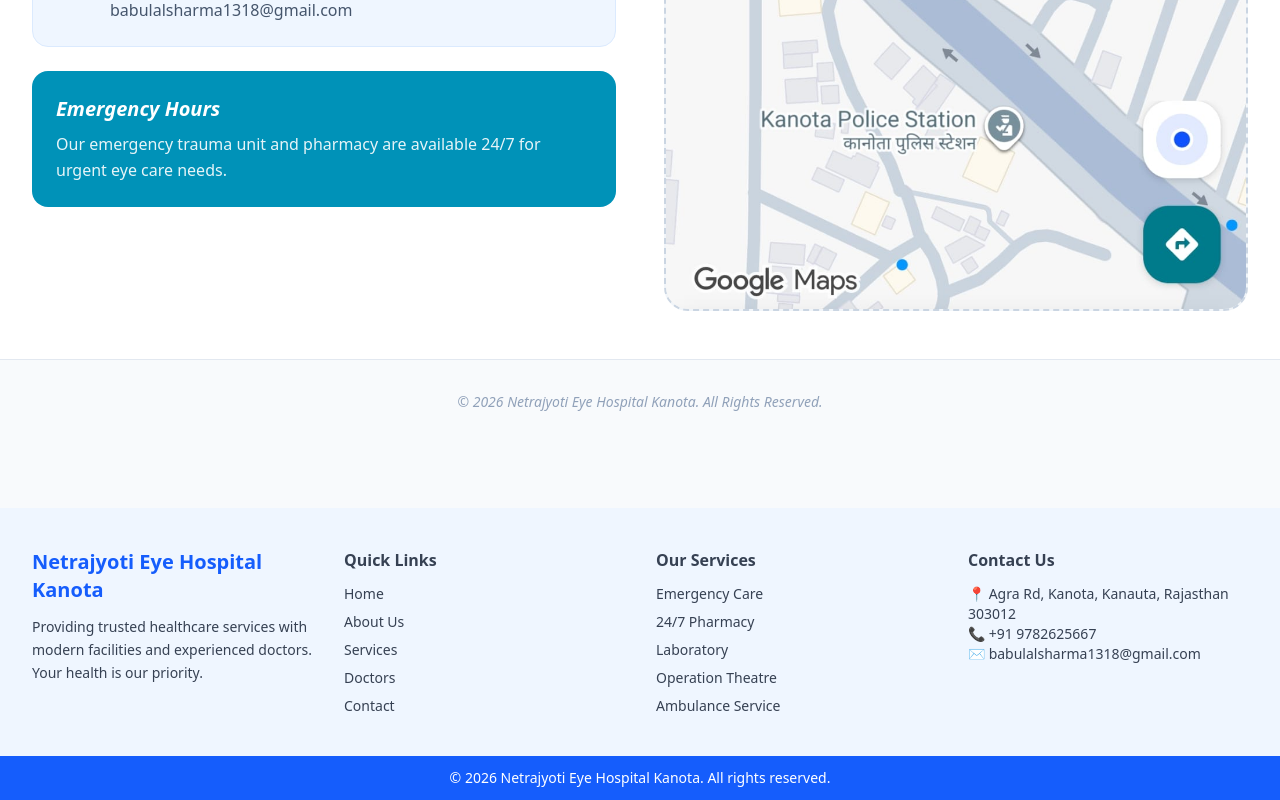
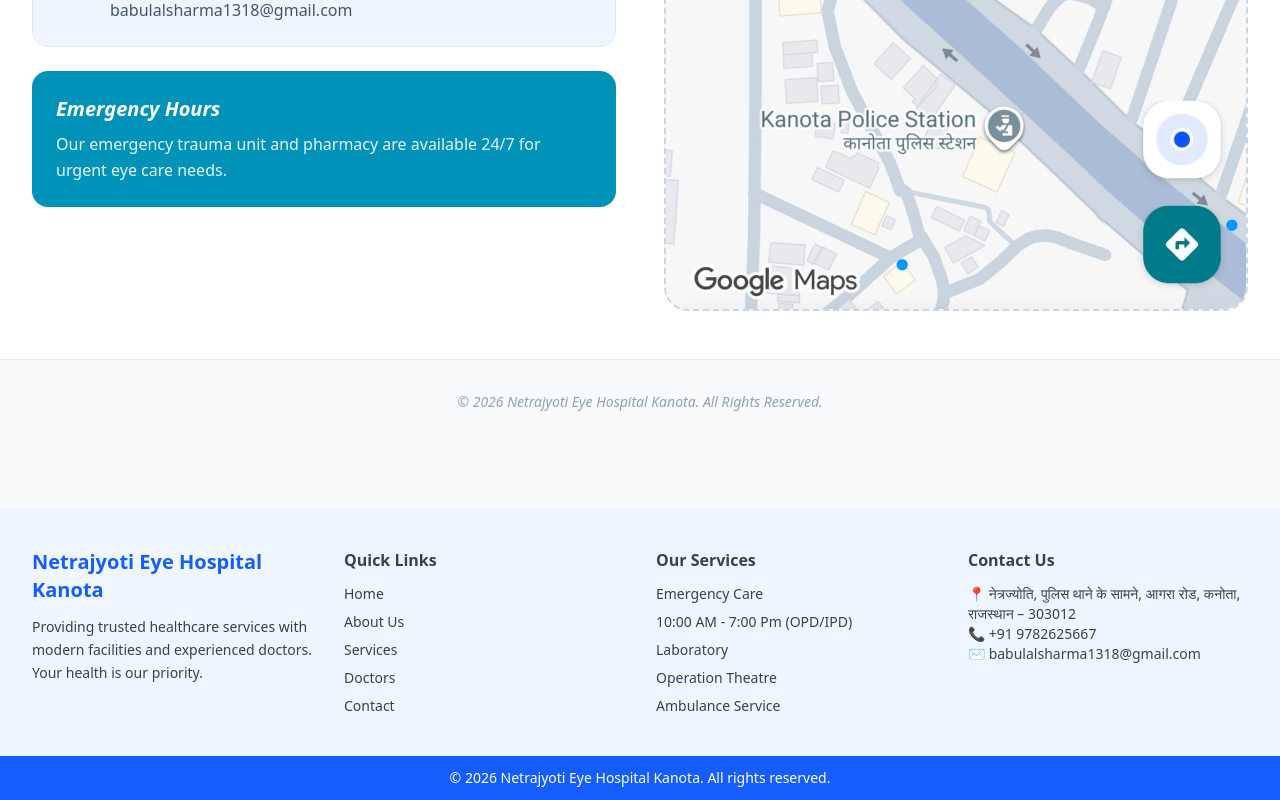
Before and after one commit to kpil-kswn/Netrajyoti-Eye-Hospital_React, a React (Vite) app: page /contact in a window 1280 px wide. Shown: the part 779-1579 px from the top of the page. Built offline with nearby package versions, Linux system fonts and the light colour scheme.

Commit message:
Update Footer.jsx

```diff
--- a/src/components/Footer.jsx
+++ b/src/components/Footer.jsx
@@ -30,7 +30,7 @@ const Footer = () => {
           <h3 className="font-semibold mb-3">Our Services</h3>
           <ul className="space-y-2 text-sm">
             <li>Emergency Care</li>
-            <li>24/7 Pharmacy</li>
+            <li>10:00 AM - 7:00 Pm (OPD/IPD)</li>
             <li>Laboratory</li>
             <li>Operation Theatre</li>
             <li>Ambulance Service</li>
@@ -38,7 +38,7 @@ const Footer = () => {
         </div>
         <div>
           <h3 className="font-semibold mb-3">Contact Us</h3>
-          <p className="text-sm">📍 Agra Rd, Kanota, Kanauta, Rajasthan 303012</p>
+          <p className="text-sm">📍 नेत्रज्योति, पुलिस थाने के सामने, आगरा रोड, कनोता, राजस्थान – 303012</p>
           <p className="text-sm">📞 +91 9782625667</p>
           <p className="text-sm">✉️ babulalsharma1318@gmail.com</p>
         </div>
```
